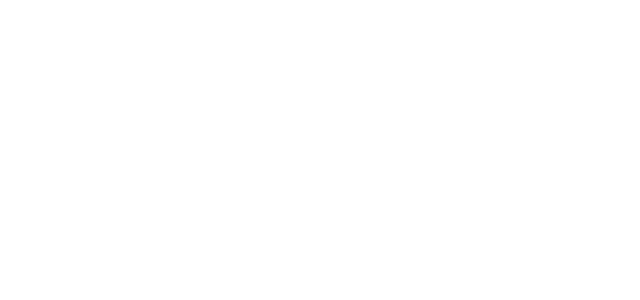
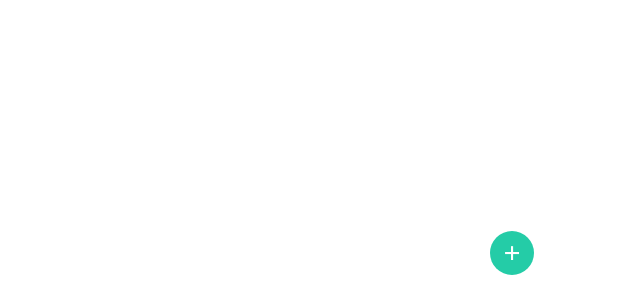
Before and after one commit to MaksimLisovoi/wallet-project-frontend, a React (Create React App) app: page / in a window 1280 px wide. Shown: the part 500-800 px from the top of the page, without its empty margins (640-1280 px from the left). Built offline with nearby package versions, Linux system fonts and the light colour scheme.

Commit message:
кнопка транзакций

```diff
--- a/package.json
+++ b/package.json
@@ -12,6 +12,7 @@
     "modern-normalize": "^1.0.0",
     "react": "^17.0.2",
     "react-dom": "^17.0.2",
+    "react-modal": "^3.14.3",
     "react-redux": "^7.2.3",
     "react-router-dom": "^5.2.0",
     "react-scripts": "4.0.3",
--- a/src/App.js
+++ b/src/App.js
@@ -1,6 +1,7 @@
 import React, { Suspense, lazy } from 'react';
 import { Switch, Route } from 'react-router-dom';
 import s from './styles/base.module.css';
+import BtnAddTransc from './components/BtnAddTransc/BtnAddTransc';
 // import Spinner from './components/Spinner';
 
 const RegisterPage = lazy(() =>
@@ -18,6 +19,7 @@
             <Route path="/register" component={RegisterPage} />
             <Route path="/login" component={LoginPage} />
             <Route path="/dashboard" component={DashboardPage} />
+            <BtnAddTransc />
           </Switch>
         </Suspense>
       </div>
--- /dev/null
+++ b/src/components/BtnAddTransc/BtnAddTransc.js
@@ -0,0 +1,28 @@
+import React, { useState } from 'react';
+import Modal from 'react-modal';
+import s from './BtnAddTransc.module.css';
+
+Modal.setAppElement('#root');
+
+const BtnAddTransc = () => {
+  const [modaIsOpen, setModalisOpen] = useState(false);
+  return (
+    <div>
+      <button className={s.btnAdd} onClick={() => setModalisOpen(true)}>
+        +
+      </button>
+      <Modal
+        isOpen={modaIsOpen}
+        onRequestClose={() => setModalisOpen(false)}
+        className={s.modalContent}
+        overlayClassName={s.modalOverlay}
+      >
+        <h2>Добавить транзакцию</h2>
+        <p>здесь будет форма</p>
+        <h3>цвет окна - рабочая версия</h3>
+      </Modal>
+    </div>
+  );
+};
+
+export default BtnAddTransc;
--- /dev/null
+++ b/src/components/BtnAddTransc/BtnAddTransc.module.css
@@ -0,0 +1,63 @@
+.modalContent {
+  position: absolute;
+  top: 60px;
+  width: 100%;
+  height: 600px;
+  padding: 20px;
+  background: rgb(118, 223, 226);
+  overflow: auto;
+  border-radius: 4px;
+  outline: none;
+}
+
+.modalOverlay {
+  position: fixed;
+  top: 0;
+  left: 0;
+  right: 0;
+  bottom: 0;
+  background-color: #e7eaf2;
+}
+
+.btnAdd {
+  width: 44px;
+  height: 44px;
+  background-color: #24cca7;
+  border: none;
+  border-radius: 50% 50% 50% 50%;
+  position: fixed;
+  bottom: 25px;
+  transform: translateX(-50%);
+  font-size: 30px;
+  font-weight: bold;
+  cursor: pointer;
+  color: #ffffff;
+  outline: none;
+  z-index: 2;
+}
+
+@media (min-width: 320px) {
+  .btnAdd {
+    left: 90%;
+  }
+}
+@media (min-width: 768px) {
+  .btnAdd {
+    right: 0px;
+  }
+
+  .modalContent {
+    position: absolute;
+    width: 540px;
+    height: 540px;
+    margin-left: auto;
+    margin-right: auto;
+    left: 0;
+    right: 0;
+    top: 90px;
+    text-align: center;
+  }
+}
+
+@media (min-width: 1280px) {
+}
--- /dev/null
+++ b/src/components/ModalAddTransc/ModalAddTransc.js
@@ -0,0 +1,5 @@
+import React, { useState } from 'react';
+import Modal from 'react-modal';
+import s from './BtnAddTransc.module.css';
+
+const ModalAddTransc = () => {};
--- a/src/pages/DashboardPage.js
+++ b/src/pages/DashboardPage.js
@@ -1,5 +1,6 @@
 import React from 'react';
 import Header from '../components/Header/Header';
+import BtnAddTransc from '../components/BtnAddTransc/BtnAddTransc';
 
 const DashboardPage = () => {
   return (
```
Also changed, not shown: 1 other file (tests, documents, lock files or other folders).
